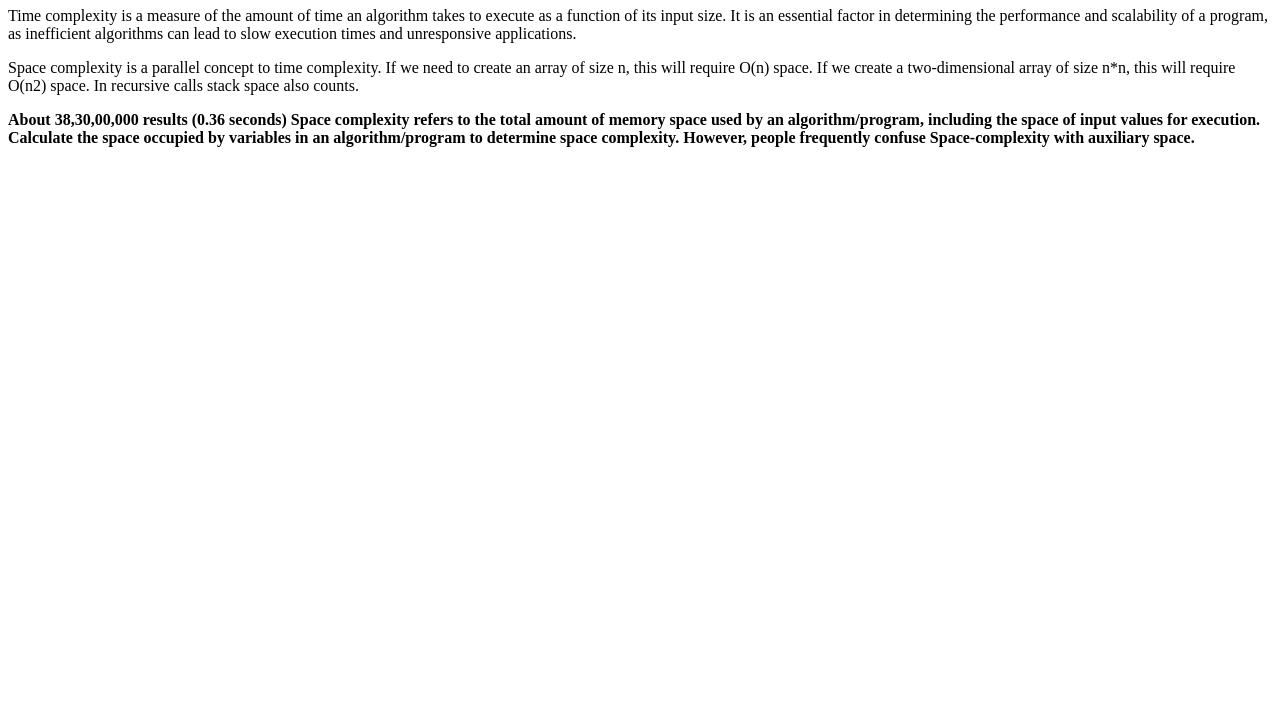
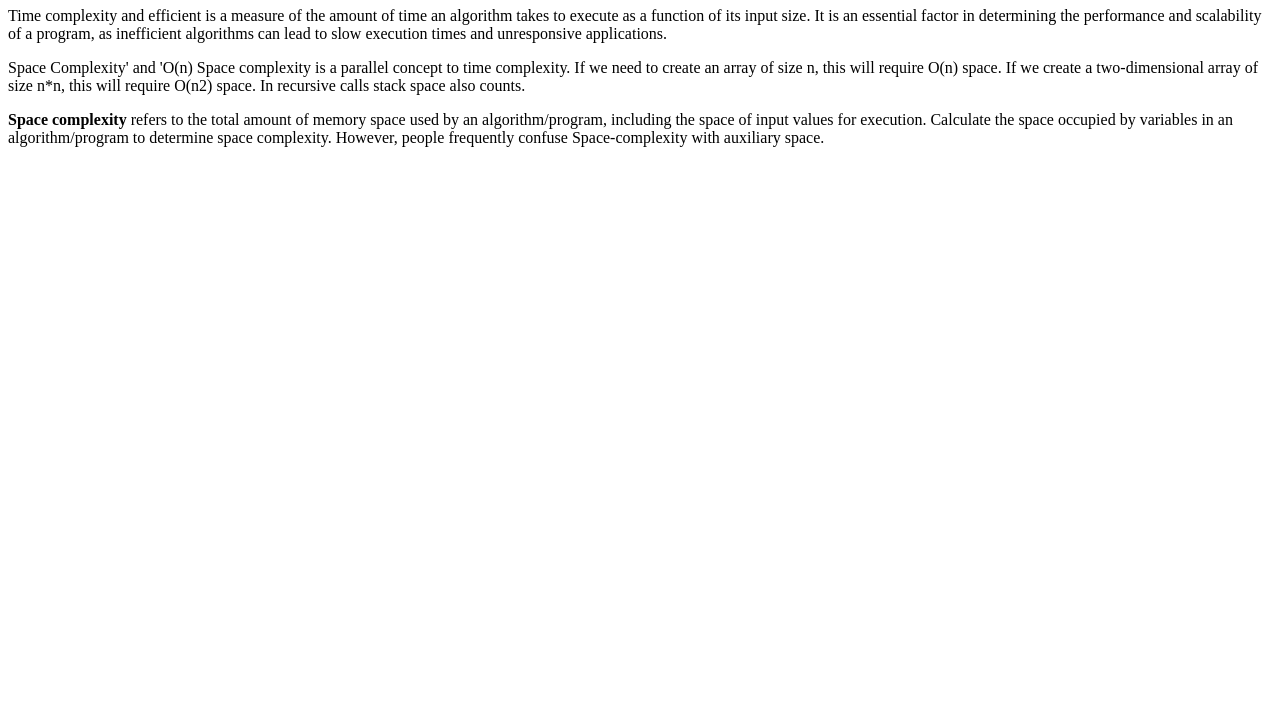
Before and after one commit to acciojob/time-and-space-complexity-gurpreetsinghwazir, a website: page main.html in a window 1280 px wide. Shown: the part 73-800 px from the top of the page. Drawn offline with Linux system fonts and the light colour scheme.

Commit message:
created a submission

```diff
--- a/main.html
+++ b/main.html
@@ -10,14 +10,13 @@
 <body>
 	<!-- the entire body must be written by student -->
 <p>
-Time complexity is a measure of the amount of time an algorithm takes to execute as a function of its input size. It is an essential factor in determining the performance and scalability of a program, as inefficient algorithms can lead to slow execution times and unresponsive applications.
+	Time complexity and efficient is a measure of the amount of time an algorithm takes to execute as a function of its input size. It is an essential factor in determining the performance and scalability of a program, as inefficient algorithms can lead to slow execution times and unresponsive applications.
 <p>
-	Space complexity is a parallel concept to time complexity. If we need to create an array of size n, this will require O(n) space. If we create a two-dimensional array of size n*n, this will require O(n2) space. In recursive calls stack space also counts.
+	Space Complexity' and 'O(n) Space complexity is a parallel concept to time complexity. If we need to create an array of size n, this will require O(n) space. If we create a two-dimensional array of size n*n, this will require O(n2) space. In recursive calls stack space also counts.
 </p>
-	<b>
-		About 38,30,00,000 results (0.36 seconds)
-Space complexity refers to the total amount of memory space used by an algorithm/program, including the space of input values for execution. Calculate the space occupied by variables in an algorithm/program to determine space complexity. However, people frequently confuse Space-complexity with auxiliary space.
-	</b>
+	<p>
+		<b>Space complexity</b> refers to the total amount of memory space used by an algorithm/program, including the space of input values for execution. Calculate the space occupied by variables in an algorithm/program to determine space complexity. However, people frequently confuse Space-complexity with auxiliary space.
+	</p>
 
 
     <script type="text/javascript" src="./script.js">
```
